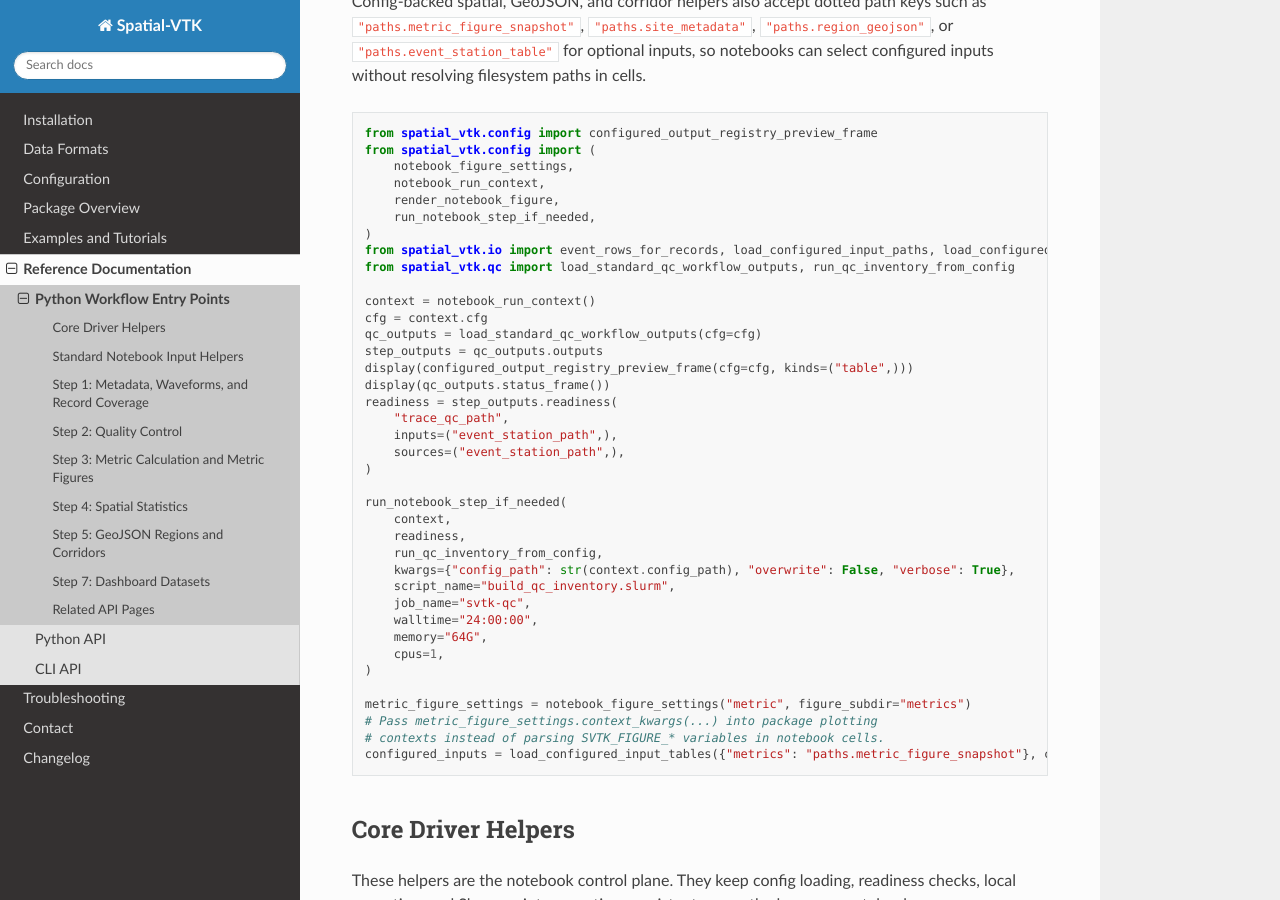
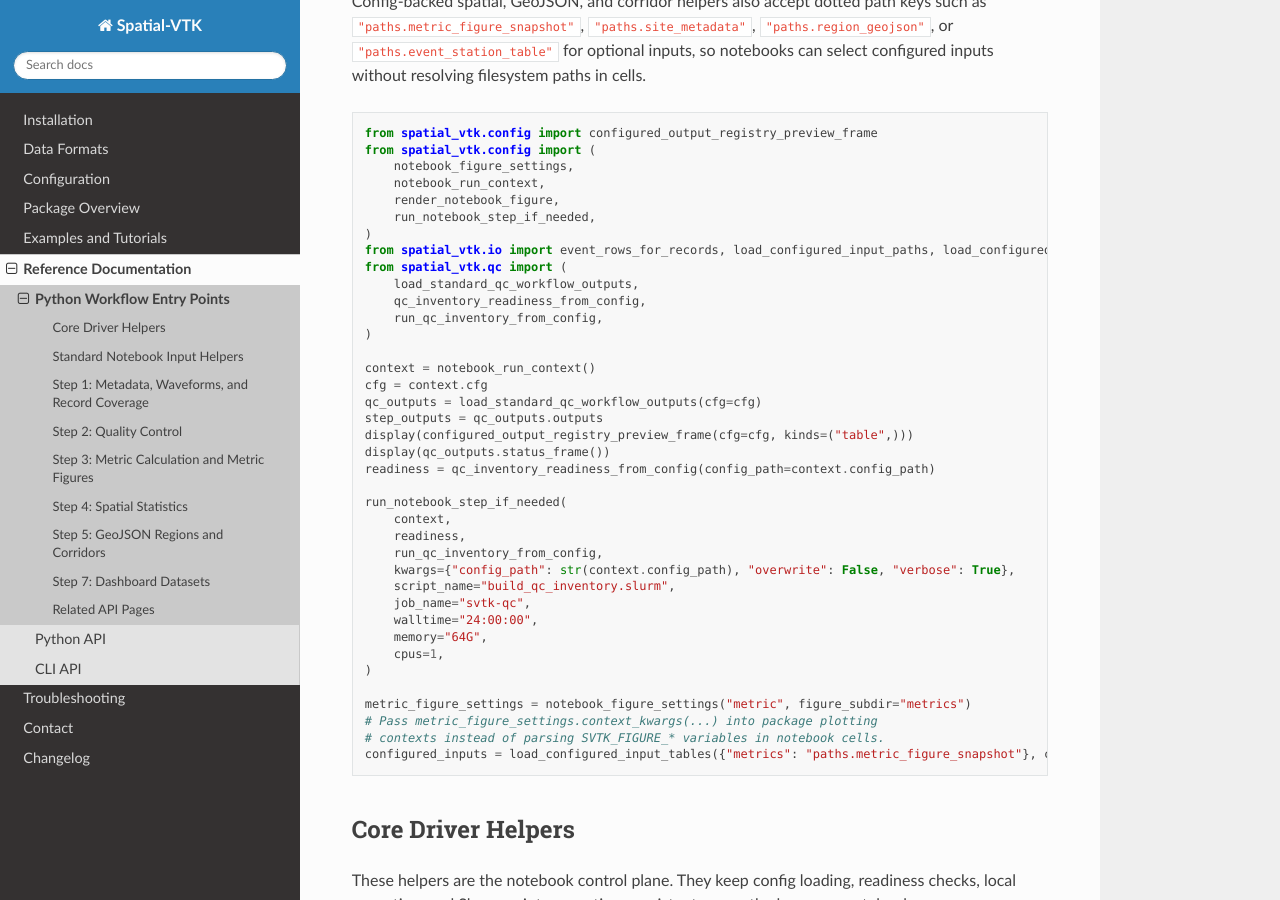
Before and after one commit to bcbirkel/spatial-vtk, a Sphinx documentation site: the page built from docs/reference/python_workflows.rst, in a window 1280 px wide and 900 px high, scrolled down 897 px. Built offline with Sphinx 7.4.7 and the Read the Docs theme 3.1.0, drawn with Linux system fonts in a browser that asks for light colours.

Commit message:
Add QC readiness helpers

```diff
--- a/docs/changelog.rst
+++ b/docs/changelog.rst
@@ -15,6 +15,8 @@
     metric readiness cells.
   - Added a lightweight standard Step 2 QC output loader for large-run setup
     cells that need QC output status without loading prepared metadata tables.
+  - Added config-backed Step 2 QC readiness helpers for full QC inventory,
+    observed/synthetic overlap inventory, and compact QC summary workflows.
   - Added lightweight Step 4, Step 5, and Step 6 output-status loaders for
     large-run driver notebooks that need configured status tables and bounded
     previews without loading large plotting inputs.
--- a/docs/reference/python_workflows.rst
+++ b/docs/reference/python_workflows.rst
@@ -51,7 +51,11 @@
        run_notebook_step_if_needed,
    )
    from spatial_vtk.io import event_rows_for_records, load_configured_input_paths, load_configured_input_tables
-   from spatial_vtk.qc import load_standard_qc_workflow_outputs, run_qc_inventory_from_config
+   from spatial_vtk.qc import (
+       load_standard_qc_workflow_outputs,
+       qc_inventory_readiness_from_config,
+       run_qc_inventory_from_config,
+   )
 
    context = notebook_run_context()
    cfg = context.cfg
@@ -59,11 +63,7 @@
    step_outputs = qc_outputs.outputs
    display(configured_output_registry_preview_frame(cfg=cfg, kinds=("table",)))
    display(qc_outputs.status_frame())
-   readiness = step_outputs.readiness(
-       "trace_qc_path",
-       inputs=("event_station_path",),
-       sources=("event_station_path",),
-   )
+   readiness = qc_inventory_readiness_from_config(config_path=context.config_path)
 
    run_notebook_step_if_needed(
        context,
```
Also changed, not shown: docs/reference/api/qc.rst (+12 -0 lines), 5 other files.
